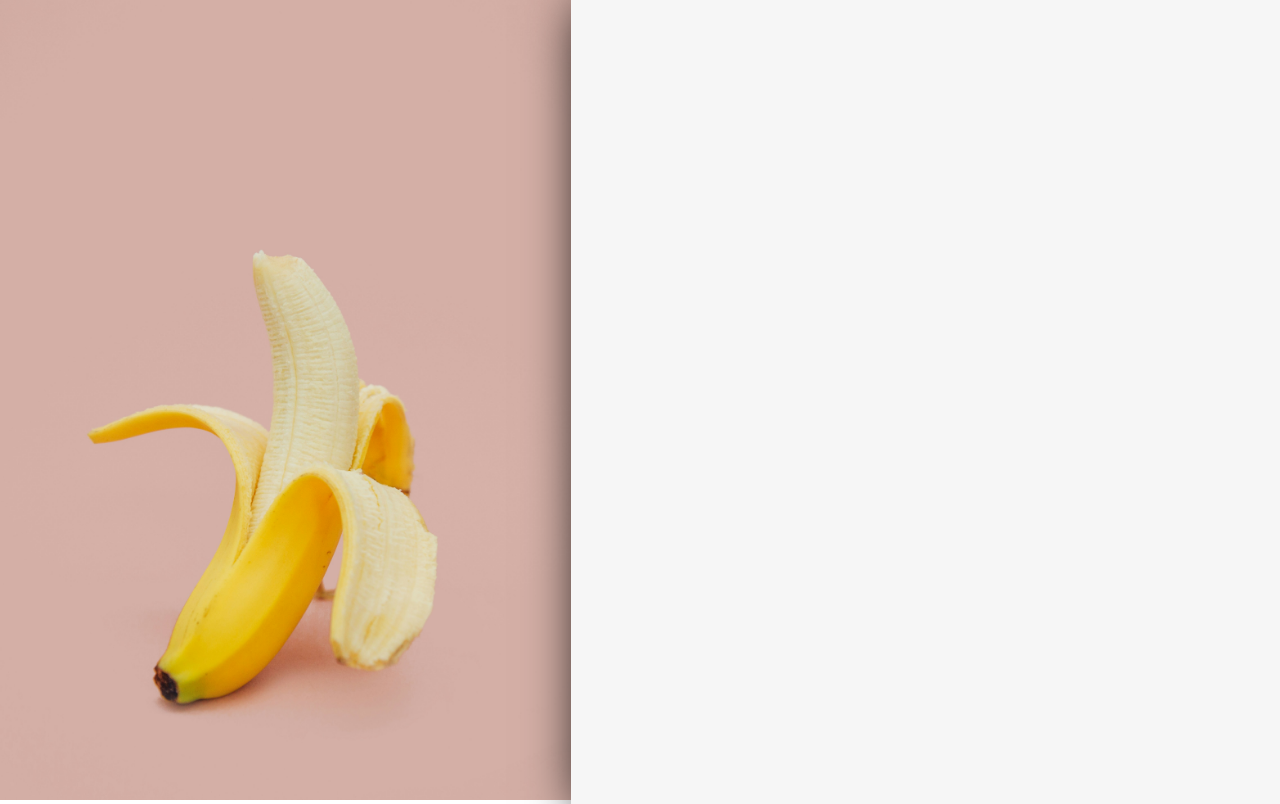
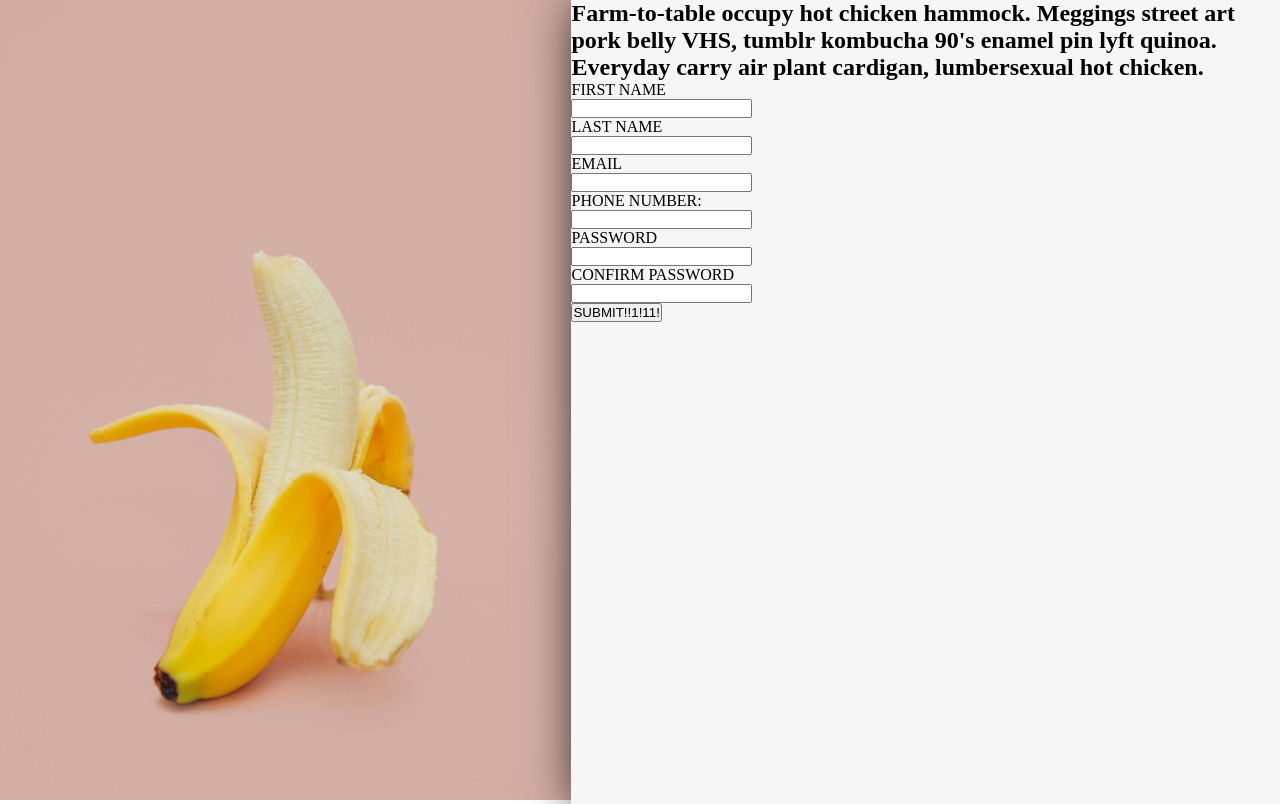
Before and after one commit to SalcedoMA/sign-up-form, a plain HTML site: page index.html in a window 1280 px wide. Drawn offline with Linux system fonts and the light colour scheme; a web font is replaced by a local one.

Commit message:
Insert all necessary form input and divide into sections
Fix layout of elements

```diff
--- a/index.html
+++ b/index.html
@@ -12,7 +12,47 @@
         <img src="images/bananacover.jpg" alt="A peeled banana!" class="cover">
     </div>
     <div class="signup">
-        <div class="form"></div>
+        <div class="form-title">
+            <h2>
+                Farm-to-table occupy hot chicken hammock. Meggings street art pork belly VHS, tumblr kombucha 90's enamel pin lyft quinoa. Everyday carry air plant
+                cardigan, lumbersexual hot chicken.
+            </h2>
+        </div>
+        <div class="form-container">
+            <form>
+                <section class="section">
+                    <label for="first-name">
+                        <p>FIRST NAME</p>
+                        <input type="text" name="first-name" id="first-name">
+                    </label>
+                    <label for="surname">
+                        <p>LAST NAME</p>
+                        <input type="text" name="surname" id="surname">
+                    </label>
+                </section>
+                <section class="section">
+                    <label for="email">
+                        <p>EMAIL</p>
+                        <input type="text" name="email" id="email">
+                    </label>
+                    <label for="phone">
+                        <p>PHONE NUMBER:</p>
+                        <input type="tel" name="phone" id="phone">
+                    </label>
+                </section>
+                <section class="section">
+                    <label for="password">
+                        <p>PASSWORD</p>
+                        <input type="password" name="password" id="password">
+                    </label>
+                    <label for="confirm-pass">
+                        <p>CONFIRM PASSWORD</p>
+                        <input type="password" id="confirm-pass">
+                    </label>
+                </section>
+                <button type="submit">SUBMIT!!1!11!</button>
+            </form>
+        </div>
     </div>
 </body>
 </html>
```
